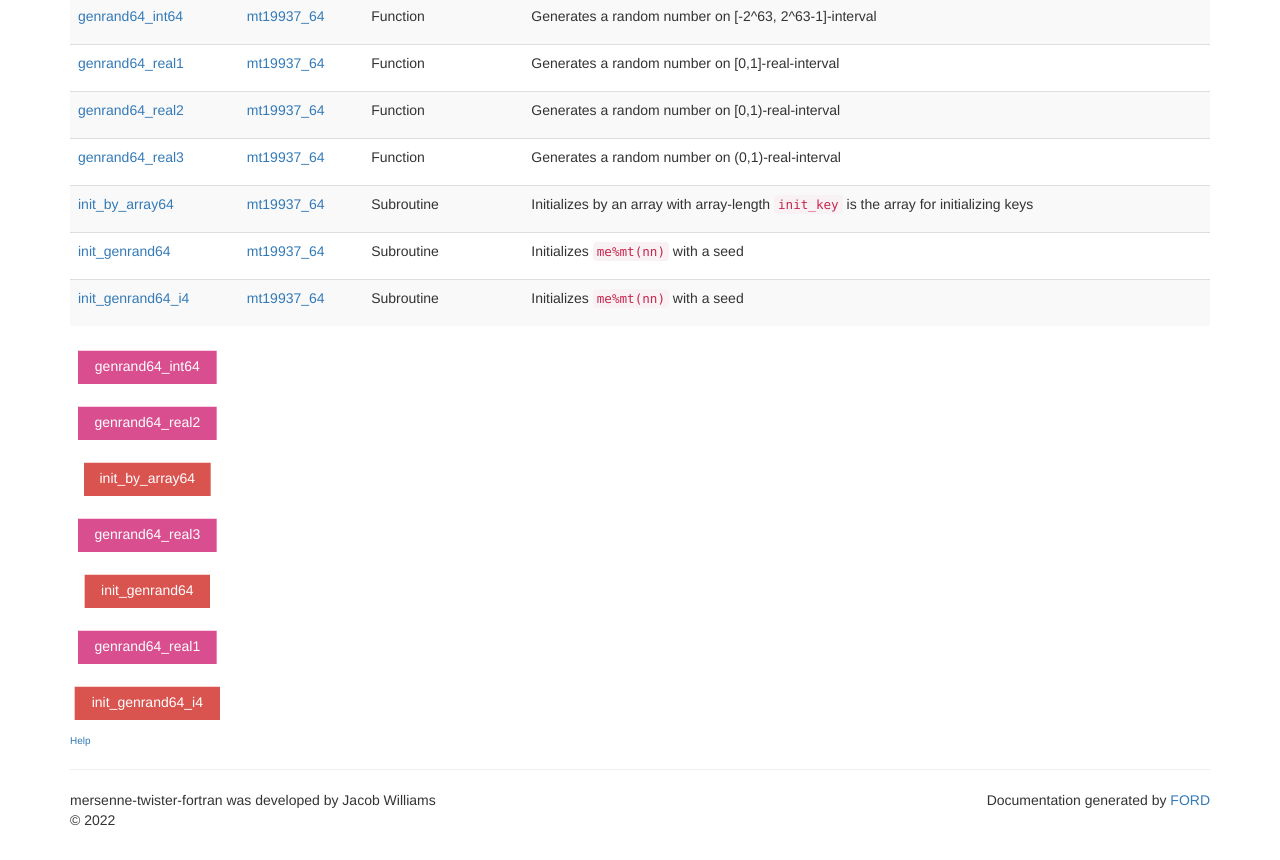
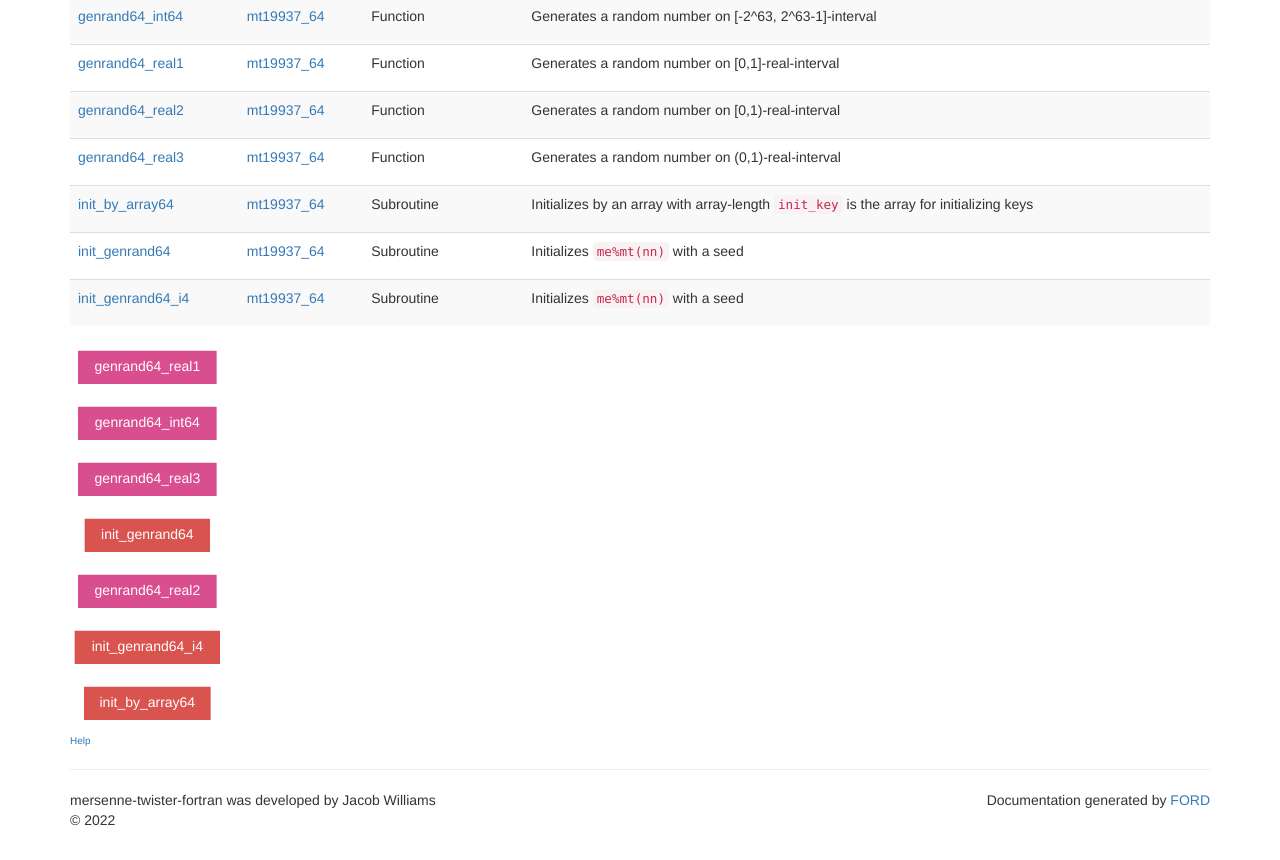
Before and after one commit to jacobwilliams/mersenne-twister-fortran, a plain HTML site: page lists/procedures.html in a window 1280 px wide. Shown: the part 180-1040 px from the top of the page. Drawn offline with nearby package versions, Linux system fonts and the light colour scheme; some packages are replaced by stand-ins of ours.

Commit message:
Deploying to gh-pages from @ jacobwilliams/mersenne-twister-fortran@470bda508a16c159377fc0a118d0c35cfd65c46a 🚀

```diff
--- a/lists/procedures.html
+++ b/lists/procedures.html
@@ -102,66 +102,66 @@
 <g id="call~~graph~~CallGraph" class="graph" transform="scale(1 1) rotate(0) translate(4 280)">
 <title>call~~graph~~CallGraph</title>
 <polygon fill="white" stroke="transparent" points="-4,4 -4,-280 112,-280 112,4 -4,4"/>
+<!-- proc~init_by_array64 -->
+<g id="call~~graph~~CallGraph_node1" class="node">
+<title>proc~init_by_array64</title>
+<g id="a_call~~graph~~CallGraph_node1"><a xlink:href=".././proc/init_by_array64.html" xlink:title="init_by_array64">
+<polygon fill="#d9534f" stroke="#d9534f" points="101,-24 7,-24 7,0 101,0 101,-24"/>
+<text text-anchor="middle" x="54" y="-9.6" font-family="Helvetica,sans-Serif" font-size="10.50" fill="white">init_by_array64</text>
+</a>
+</g>
+</g>
 <!-- proc~init_genrand64_i4 -->
-<g id="call~~graph~~CallGraph_node1" class="node">
+<g id="call~~graph~~CallGraph_node2" class="node">
 <title>proc~init_genrand64_i4</title>
-<g id="a_call~~graph~~CallGraph_node1"><a xlink:href=".././proc/init_genrand64_i4.html" xlink:title="init_genrand64_i4">
-<polygon fill="#d9534f" stroke="#d9534f" points="108,-24 0,-24 0,0 108,0 108,-24"/>
-<text text-anchor="middle" x="54" y="-9.6" font-family="Helvetica,sans-Serif" font-size="10.50" fill="white">init_genrand64_i4</text>
+<g id="a_call~~graph~~CallGraph_node2"><a xlink:href=".././proc/init_genrand64_i4.html" xlink:title="init_genrand64_i4">
+<polygon fill="#d9534f" stroke="#d9534f" points="108,-66 0,-66 0,-42 108,-42 108,-66"/>
+<text text-anchor="middle" x="54" y="-51.6" font-family="Helvetica,sans-Serif" font-size="10.50" fill="white">init_genrand64_i4</text>
+</a>
+</g>
+</g>
+<!-- proc~genrand64_real2 -->
+<g id="call~~graph~~CallGraph_node3" class="node">
+<title>proc~genrand64_real2</title>
+<g id="a_call~~graph~~CallGraph_node3"><a xlink:href=".././proc/genrand64_real2.html" xlink:title="genrand64_real2">
+<polygon fill="#d94e8f" stroke="#d94e8f" points="105.5,-108 2.5,-108 2.5,-84 105.5,-84 105.5,-108"/>
+<text text-anchor="middle" x="54" y="-93.6" font-family="Helvetica,sans-Serif" font-size="10.50" fill="white">genrand64_real2</text>
+</a>
+</g>
+</g>
+<!-- proc~init_genrand64 -->
+<g id="call~~graph~~CallGraph_node4" class="node">
+<title>proc~init_genrand64</title>
+<g id="a_call~~graph~~CallGraph_node4"><a xlink:href=".././proc/init_genrand64.html" xlink:title="init_genrand64">
+<polygon fill="#d9534f" stroke="#d9534f" points="100.5,-150 7.5,-150 7.5,-126 100.5,-126 100.5,-150"/>
+<text text-anchor="middle" x="54" y="-135.6" font-family="Helvetica,sans-Serif" font-size="10.50" fill="white">init_genrand64</text>
+</a>
+</g>
+</g>
+<!-- proc~genrand64_real3 -->
+<g id="call~~graph~~CallGraph_node5" class="node">
+<title>proc~genrand64_real3</title>
+<g id="a_call~~graph~~CallGraph_node5"><a xlink:href=".././proc/genrand64_real3.html" xlink:title="genrand64_real3">
+<polygon fill="#d94e8f" stroke="#d94e8f" points="105.5,-192 2.5,-192 2.5,-168 105.5,-168 105.5,-192"/>
+<text text-anchor="middle" x="54" y="-177.6" font-family="Helvetica,sans-Serif" font-size="10.50" fill="white">genrand64_real3</text>
+</a>
+</g>
+</g>
+<!-- proc~genrand64_int64 -->
+<g id="call~~graph~~CallGraph_node6" class="node">
+<title>proc~genrand64_int64</title>
+<g id="a_call~~graph~~CallGraph_node6"><a xlink:href=".././proc/genrand64_int64.html" xlink:title="genrand64_int64">
+<polygon fill="#d94e8f" stroke="#d94e8f" points="105.5,-234 2.5,-234 2.5,-210 105.5,-210 105.5,-234"/>
+<text text-anchor="middle" x="54" y="-219.6" font-family="Helvetica,sans-Serif" font-size="10.50" fill="white">genrand64_int64</text>
 </a>
 </g>
 </g>
 <!-- proc~genrand64_real1 -->
-<g id="call~~graph~~CallGraph_node2" class="node">
+<g id="call~~graph~~CallGraph_node7" class="node">
 <title>proc~genrand64_real1</title>
-<g id="a_call~~graph~~CallGraph_node2"><a xlink:href=".././proc/genrand64_real1.html" xlink:title="genrand64_real1">
-<polygon fill="#d94e8f" stroke="#d94e8f" points="105.5,-66 2.5,-66 2.5,-42 105.5,-42 105.5,-66"/>
-<text text-anchor="middle" x="54" y="-51.6" font-family="Helvetica,sans-Serif" font-size="10.50" fill="white">genrand64_real1</text>
-</a>
-</g>
-</g>
-<!-- proc~init_genrand64 -->
-<g id="call~~graph~~CallGraph_node3" class="node">
-<title>proc~init_genrand64</title>
-<g id="a_call~~graph~~CallGraph_node3"><a xlink:href=".././proc/init_genrand64.html" xlink:title="init_genrand64">
-<polygon fill="#d9534f" stroke="#d9534f" points="100.5,-108 7.5,-108 7.5,-84 100.5,-84 100.5,-108"/>
-<text text-anchor="middle" x="54" y="-93.6" font-family="Helvetica,sans-Serif" font-size="10.50" fill="white">init_genrand64</text>
-</a>
-</g>
-</g>
-<!-- proc~genrand64_real3 -->
-<g id="call~~graph~~CallGraph_node4" class="node">
-<title>proc~genrand64_real3</title>
-<g id="a_call~~graph~~CallGraph_node4"><a xlink:href=".././proc/genrand64_real3.html" xlink:title="genrand64_real3">
-<polygon fill="#d94e8f" stroke="#d94e8f" points="105.5,-150 2.5,-150 2.5,-126 105.5,-126 105.5,-150"/>
-<text text-anchor="middle" x="54" y="-135.6" font-family="Helvetica,sans-Serif" font-size="10.50" fill="white">genrand64_real3</text>
-</a>
-</g>
-</g>
-<!-- proc~init_by_array64 -->
-<g id="call~~graph~~CallGraph_node5" class="node">
-<title>proc~init_by_array64</title>
-<g id="a_call~~graph~~CallGraph_node5"><a xlink:href=".././proc/init_by_array64.html" xlink:title="init_by_array64">
-<polygon fill="#d9534f" stroke="#d9534f" points="101,-192 7,-192 7,-168 101,-168 101,-192"/>
-<text text-anchor="middle" x="54" y="-177.6" font-family="Helvetica,sans-Serif" font-size="10.50" fill="white">init_by_array64</text>
-</a>
-</g>
-</g>
-<!-- proc~genrand64_real2 -->
-<g id="call~~graph~~CallGraph_node6" class="node">
-<title>proc~genrand64_real2</title>
-<g id="a_call~~graph~~CallGraph_node6"><a xlink:href=".././proc/genrand64_real2.html" xlink:title="genrand64_real2">
-<polygon fill="#d94e8f" stroke="#d94e8f" points="105.5,-234 2.5,-234 2.5,-210 105.5,-210 105.5,-234"/>
-<text text-anchor="middle" x="54" y="-219.6" font-family="Helvetica,sans-Serif" font-size="10.50" fill="white">genrand64_real2</text>
-</a>
-</g>
-</g>
-<!-- proc~genrand64_int64 -->
-<g id="call~~graph~~CallGraph_node7" class="node">
-<title>proc~genrand64_int64</title>
-<g id="a_call~~graph~~CallGraph_node7"><a xlink:href=".././proc/genrand64_int64.html" xlink:title="genrand64_int64">
+<g id="a_call~~graph~~CallGraph_node7"><a xlink:href=".././proc/genrand64_real1.html" xlink:title="genrand64_real1">
 <polygon fill="#d94e8f" stroke="#d94e8f" points="105.5,-276 2.5,-276 2.5,-252 105.5,-252 105.5,-276"/>
-<text text-anchor="middle" x="54" y="-261.6" font-family="Helvetica,sans-Serif" font-size="10.50" fill="white">genrand64_int64</text>
+<text text-anchor="middle" x="54" y="-261.6" font-family="Helvetica,sans-Serif" font-size="10.50" fill="white">genrand64_real1</text>
 </a>
 </g>
 </g>
```
